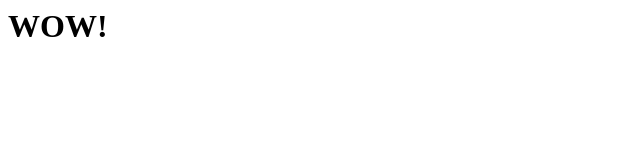
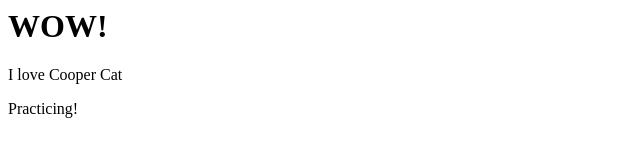
Before and after one commit to daniellehawn/git_test, a plain HTML site: page index.html in a window 1280 px wide. Shown: the whole page, without its empty margins (0-640 px from the left). Drawn offline with Linux system fonts and the light colour scheme.

Commit message:
Awesome new stuffs

```diff
--- a/index.html
+++ b/index.html
@@ -1 +1,3 @@
 <h1>WOW!</h1>
+<p>I love Cooper Cat</p>
+<p>Practicing!</p>
```
